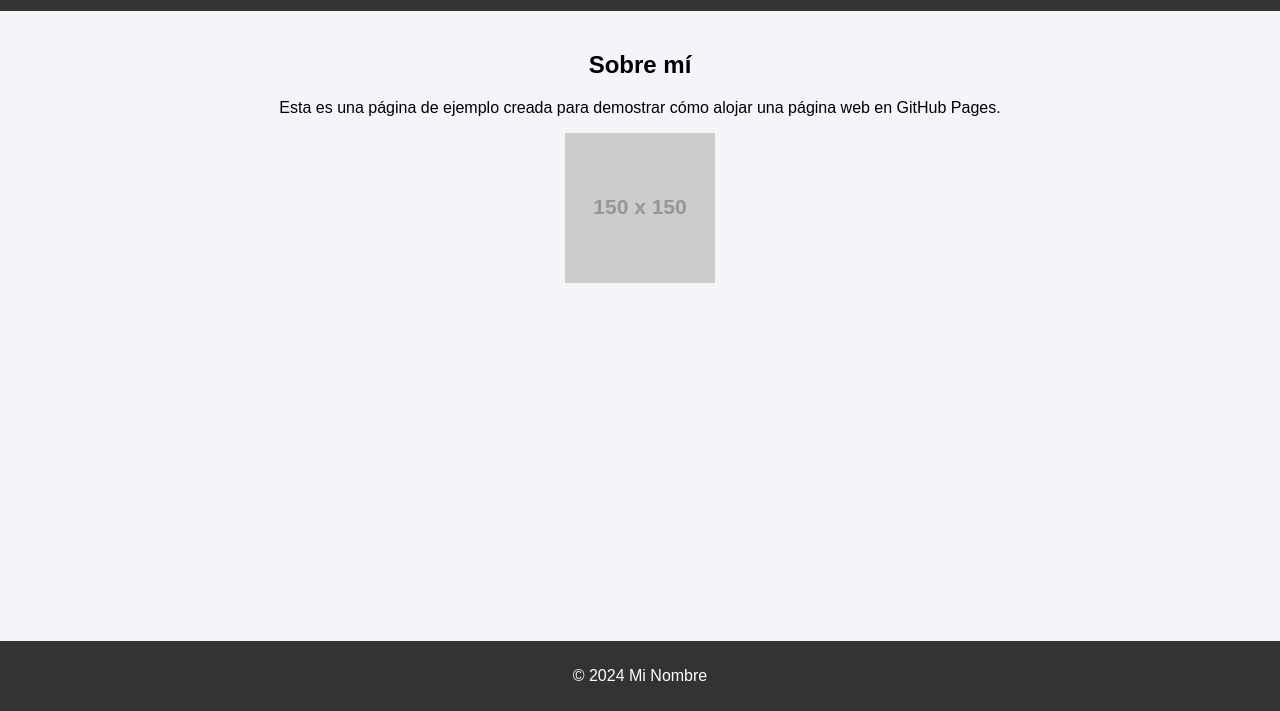
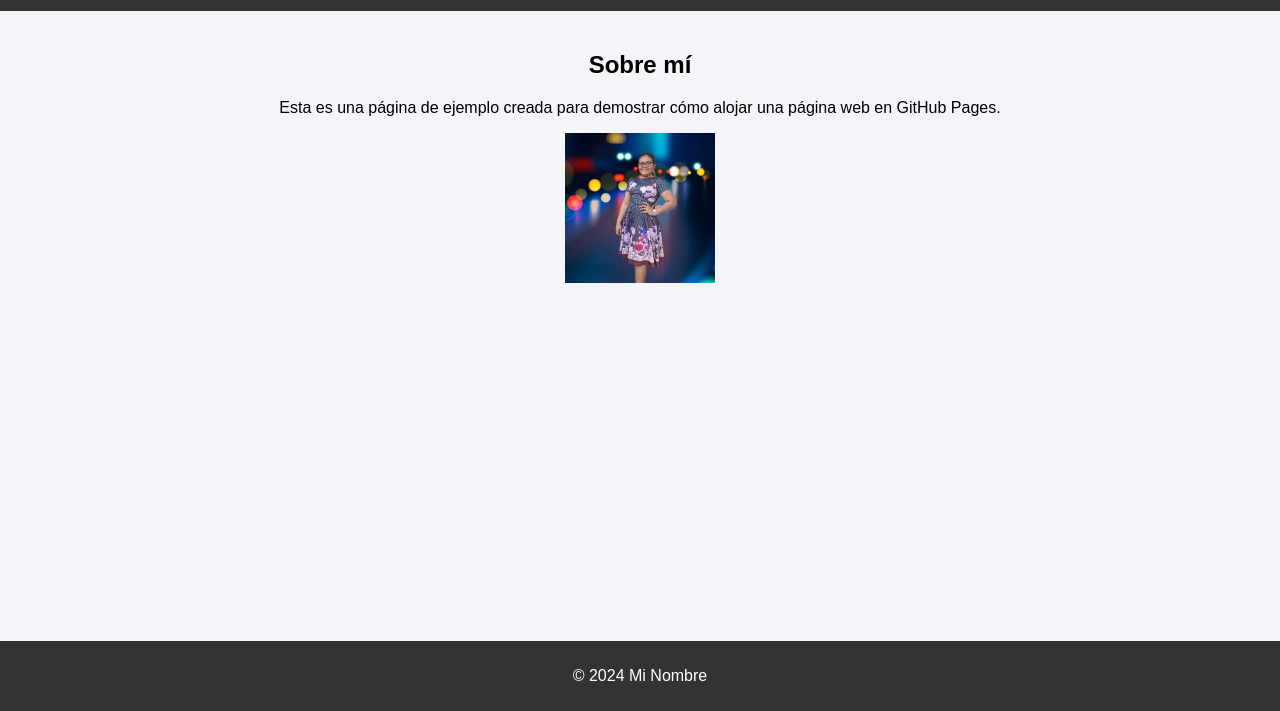
Before and after one commit to adnelg22/CVII, a plain HTML site: page index.html in a window 1280 px wide. Shown: the part 89-800 px from the top of the page. Drawn offline with Linux system fonts and the light colour scheme; placeholder pictures from the web are drawn by us.

Commit message:
Agregar foto a la página web

```diff
--- a/index.html
+++ b/index.html
@@ -28,6 +28,11 @@ position: fixed;
     width: 100%;
     bottom: 0;
 }
+img {
+    width: 150px;
+    height: 150px;
+    object-fit: cover;
+}
 </style>
 </head>
 <body>
@@ -37,7 +42,7 @@ bottom: 0;
 <main>
     <h2>Sobre mí</h2>
     <p>Esta es una página de ejemplo creada para demostrar cómo alojar una página web en GitHub Pages.</p>
-<img src="https://via.placeholder.com/150" alt="Imagen de ejemplo" />
+    <img src="images/mi-imagen.jpg" alt="CARNET" />
 </main>
 <footer>
     <p>© 2024 Mi Nombre</p>
```
Also changed, not shown: images/mi-imagen.jpg (added). Lines whose indentation alone changed are shown as unchanged.
